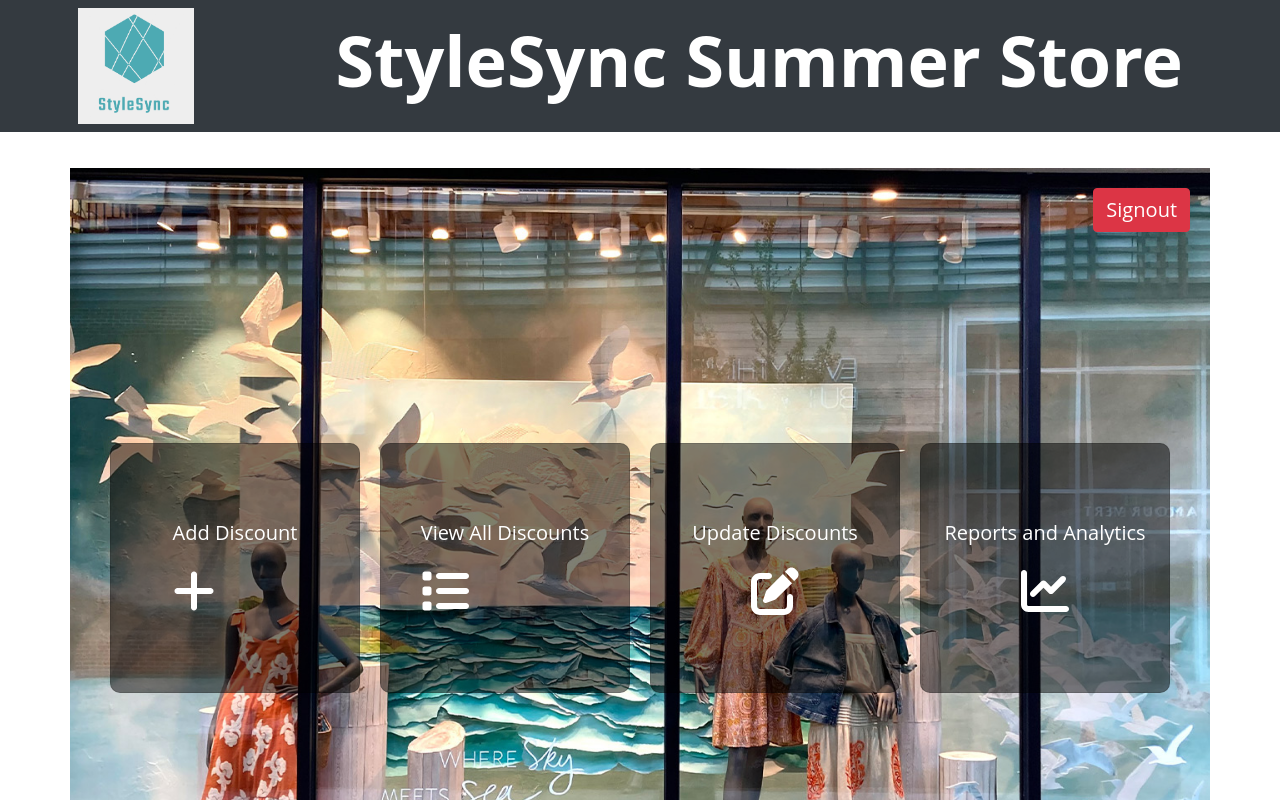
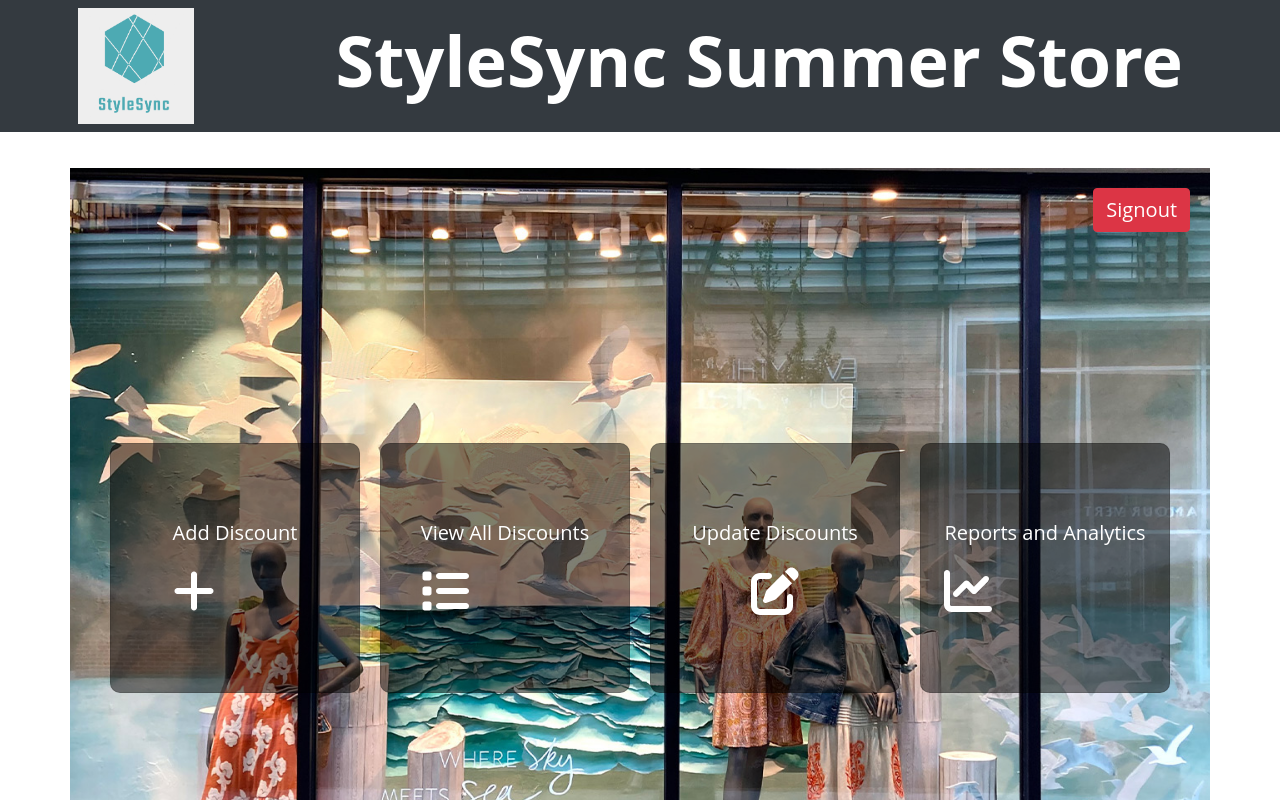
Before and after one commit to Sathira-Wijeratne/StyleSync-Solutions, a React (Create React App) app in the folder frontend/: page /adminhome in a window 1280 px wide. Shown: the top 800 px of the page. Built offline with nearby package versions, Linux system fonts and the light colour scheme; the HTML template or start-up script is replaced by a standard one.

Commit message:
Added routes for "Reports and Analytics"

```diff
--- a/frontend/src/components/AdminHome.js
+++ b/frontend/src/components/AdminHome.js
@@ -1,91 +1,3 @@
-// import React from "react";
-// import Button from "react-bootstrap/Button";
-// import card1Image from "../images/card1.jpg";
-// import card2Image from "../images/card2.jpg";
-// import card3Image from "../images/card3.jpg";
-// import card4Image from "../images/card4.jpg";
-// import backgroundImage from "../images/background-admin.jpeg";
-
-// export default function AdminHome() {
-//   const containerStyle = {
-//     backgroundImage: `url(${backgroundImage})`, // Set the background image
-//     backgroundSize: "cover", // Cover the entire container
-//     backgroundRepeat: "no-repeat", // Don't repeat the background image
-//     backgroundAttachment: "fixed", // Keep the background image fixed
-//     backgroundPosition: "center", // Center the background image
-//     minHeight: "100vh", // Make the container at least the height of the viewport
-//     display: "flex",
-//     flexDirection: "column",
-//     alignItems: "center",
-//     justifyContent: "center",
-//     color: "white",
-//   };
-
-//   return (
-//     <div className="container" style={containerStyle}>
-//       style=
-//       {{
-//         backgroundImage: `url(${backgroundImage})`, // Set the background image
-//         backgroundSize: "cover", // Cover the entire container
-//         backgroundRepeat: "no-repeat", // Don't repeat the background image
-//         backgroundAttachment: "fixed", // Keep the background image fixed
-//         backgroundPosition: "center", // Center the background image
-//         minHeight: "100vh", // Make the container at least the height of the viewport
-//         display: "flex",
-//         flexDirection: "column",
-//         alignItems: "center",
-//         justifyContent: "center",
-//         color: "white",
-//       }}
-//       <div style={{ float: "right" }}>
-//         <a
-//           href="/"
-//           onClick={() => {
-//             sessionStorage.removeItem("sSyncSolNimda");
-//             sessionStorage.removeItem("adminEmail");
-//           }}
-//         >
-//           {/*Buttons*/}
-//           <Button variant="danger">Signout</Button>
-//           {/* Display four cards */}
-
-//           <h1 className="admin-heading">Admin Dashboard</h1>
-
-//           <div className="card-matrix">
-//             <a href="/adminhome/discount/add">
-//               {/* Different-colored cards */}
-//               <div className="card card-blue-hil">
-//                 <img src={card1Image} alt="Card 1" className="card-image" />
-//                 <div className="card-content">Add Discounts</div>
-//               </div>
-//             </a>
-
-//             <a href="/adminhome/discount/">
-//               <div className="card card-green-hil">
-//                 <img src={card2Image} alt="Card 2" className="card-image" />
-//                 <div className="card-content">View Discounts</div>
-//               </div>
-//             </a>
-//             <a href="/adminhome/discount/update/">
-//               <div className="card card-orange-hil">
-//                 <img src={card3Image} alt="Card 3" className="card-image" />
-//                 <div className="card-content">Update Discounts</div>
-//               </div>
-//             </a>
-
-//             <a href="/adminhome/discount/reports">
-//               <div className="card card-purple-hil">
-//                 <img src={card4Image} alt="Card 4" className="card-image" />
-//                 <div className="card-content">Generate Reports</div>
-//               </div>
-//             </a>
-//           </div>
-//         </a>
-//       </div>
-//       <h1>Welcome Admin</h1>
-//     </div>
-//   );
-// }
 import React from "react"; // Import your background image
 import Card from "react-bootstrap/Card";
 import CardImg from "react-bootstrap/CardImg";
@@ -265,12 +177,14 @@ export default function AdminHome() {
               justifyContent: "center",
             }}
           >
+            <a href="/adminhome/discount/reports" style={linkStyle}>
               <Card.Title>Reports and Analytics</Card.Title>
               <FontAwesomeIcon
                 icon={faChartLine}
                 style={{ fontSize: "48px", marginTop: "10px" }}
               />
               {/* <Card.Text>Card content here.</Card.Text> */}
+            </a>
           </Card.Body>
         </Card>
       </div>
```
Lines whose indentation alone changed are shown as unchanged.
